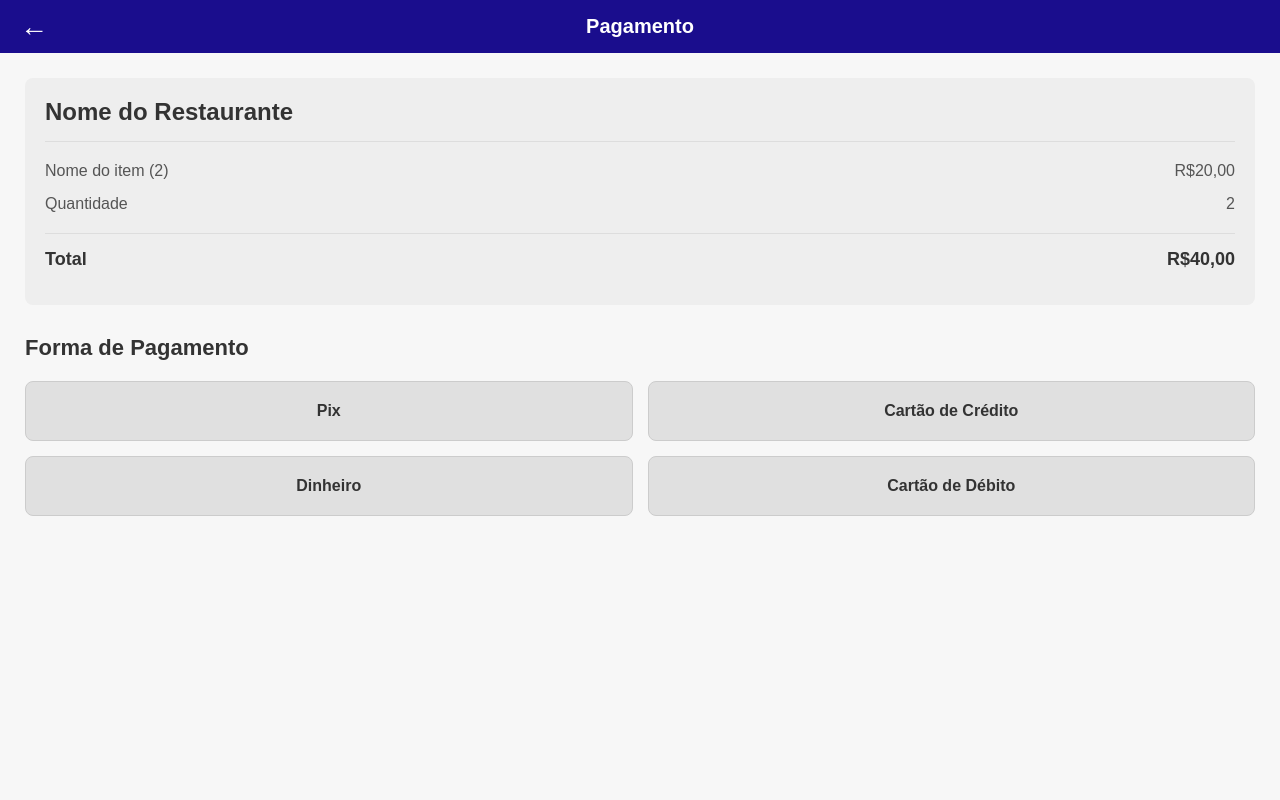
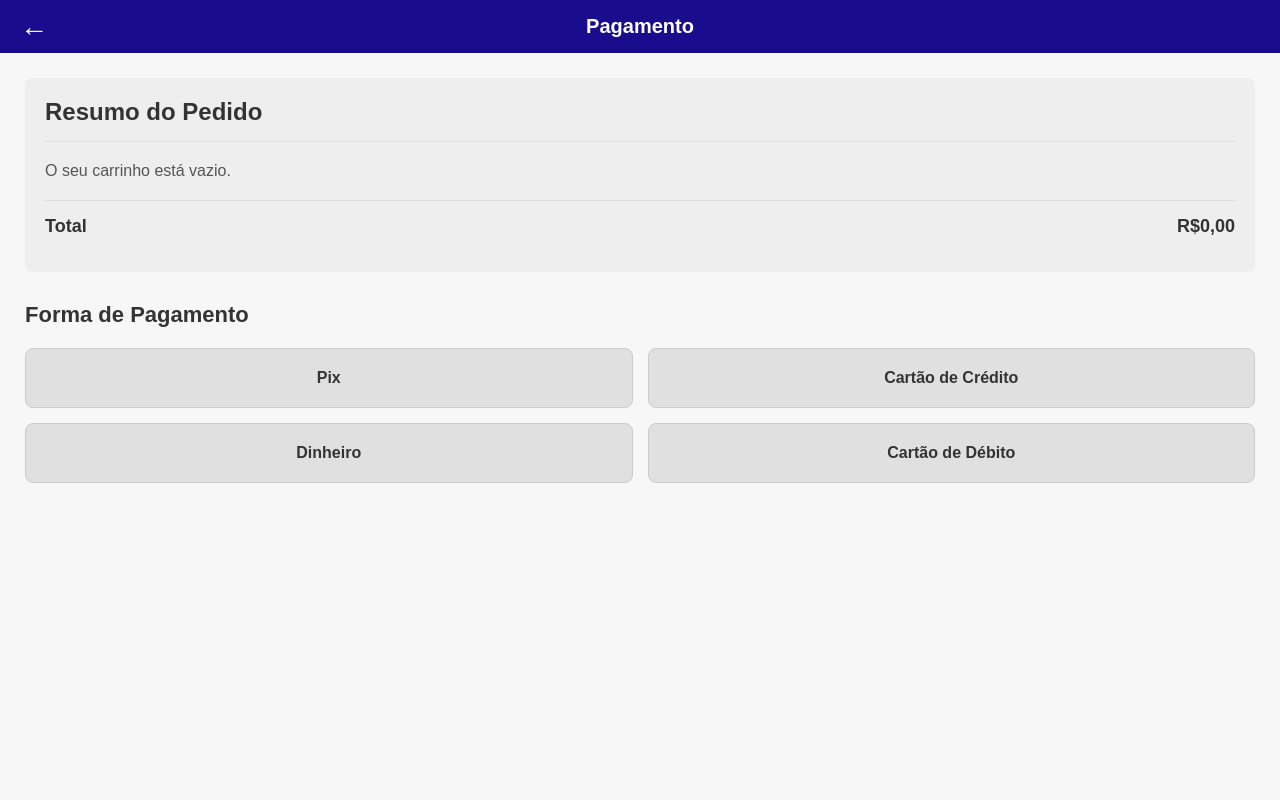
Before and after one commit to Guivbb/Foody-Ready, a Django app: page /contas/carrinho/ in a window 1280 px wide. Run offline with Django 5.2, Linux system fonts and the light colour scheme.

Commit message:
Update carrinho.html

```diff
--- a/Food-Ready/meuapp/contas/templates/contas/carrinho.html
+++ b/Food-Ready/meuapp/contas/templates/contas/carrinho.html
@@ -13,20 +13,26 @@
     <main class="carrinho-container">
 
         <section class="order-summary">
-            <h2 class="restaurant-name">Nome do Restaurante</h2>
+            {# No futuro, podemos passar o nome do restaurante também #}
+            <h2 class="restaurant-name">Resumo do Pedido</h2>
 
             <div class="summary-details">
+                {# Loop para mostrar cada item do carrinho #}
+                {% for nome, detalhes in carrinho.items %}
                 <div class="summary-row">
-                    <span>Nome do item (2)</span>
-                    <span>R$20,00</span>
+                    <span>{{ nome }} ({{ detalhes.quantidade }}x)</span>
+                    <span>R${{ detalhes.preco|floatformat:2 }}</span>
                 </div>
+                {% empty %}
                 <div class="summary-row">
-                    <span>Quantidade</span>
-                    <span>2</span>
+                    <span>O seu carrinho está vazio.</span>
                 </div>
+                {% endfor %}
+
+                {# Mostra o total calculado na view #}
                 <div class="summary-row total-row">
                     <strong>Total</strong>
-                    <strong>R$40,00</strong>
+                    <strong>R${{ total_carrinho|floatformat:2 }}</strong>
                 </div>
             </div>
         </section>
```
